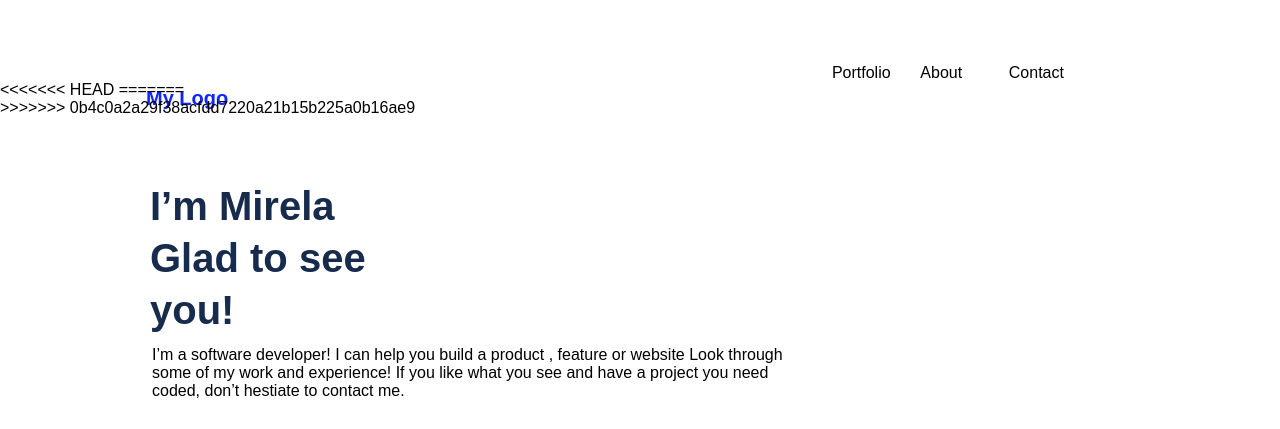
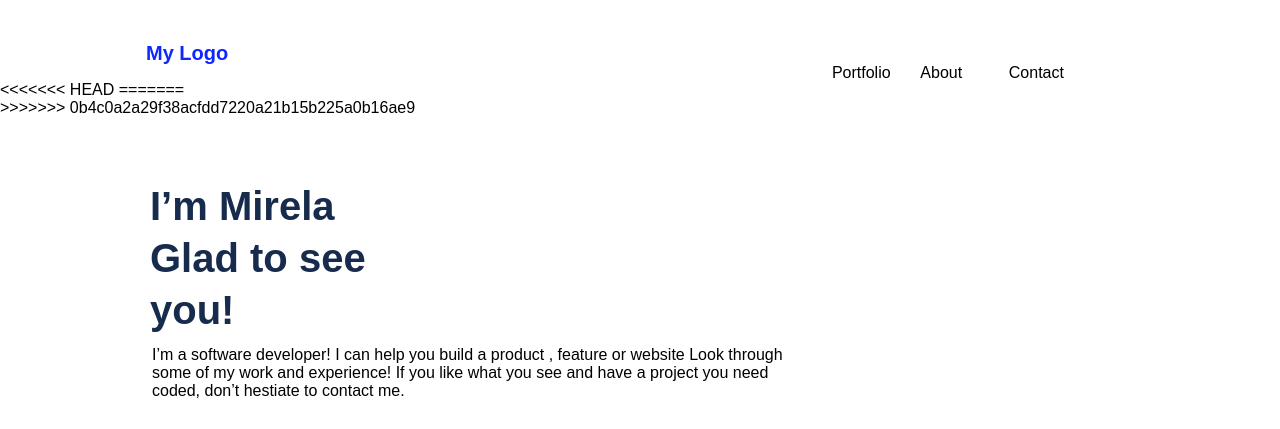
Before and after one commit to mirelapitt/Mirela-s-Pitt-portfolio, a website: page index.html in a window 1280 px wide. Shown: the top 429 px of the page. Drawn offline with Linux system fonts and the light colour scheme.

Commit message:
Positionng

```diff
--- a/index.css
+++ b/index.css
@@ -67,7 +67,7 @@ header {
 }
 
 .brand {
-  padding-top: 12%;
+  padding-top: 2%;
   font-size: 18px;
   font-weight: 700;
   color: #6070ff;
```
